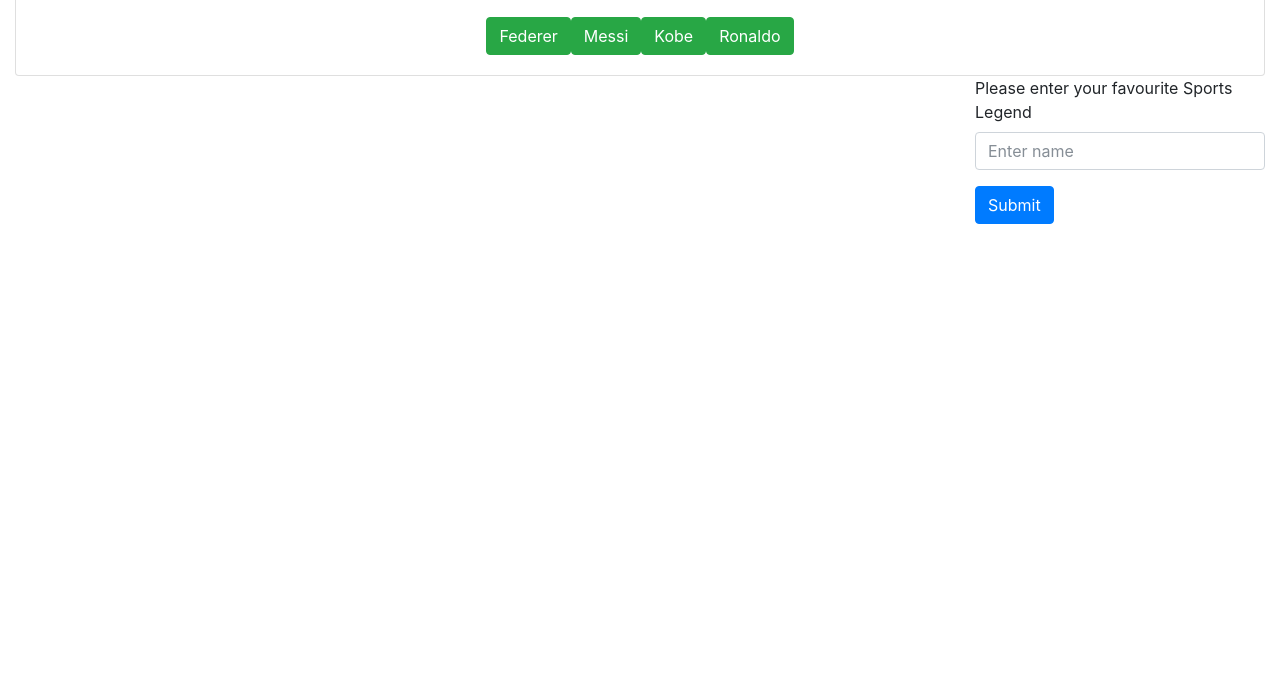
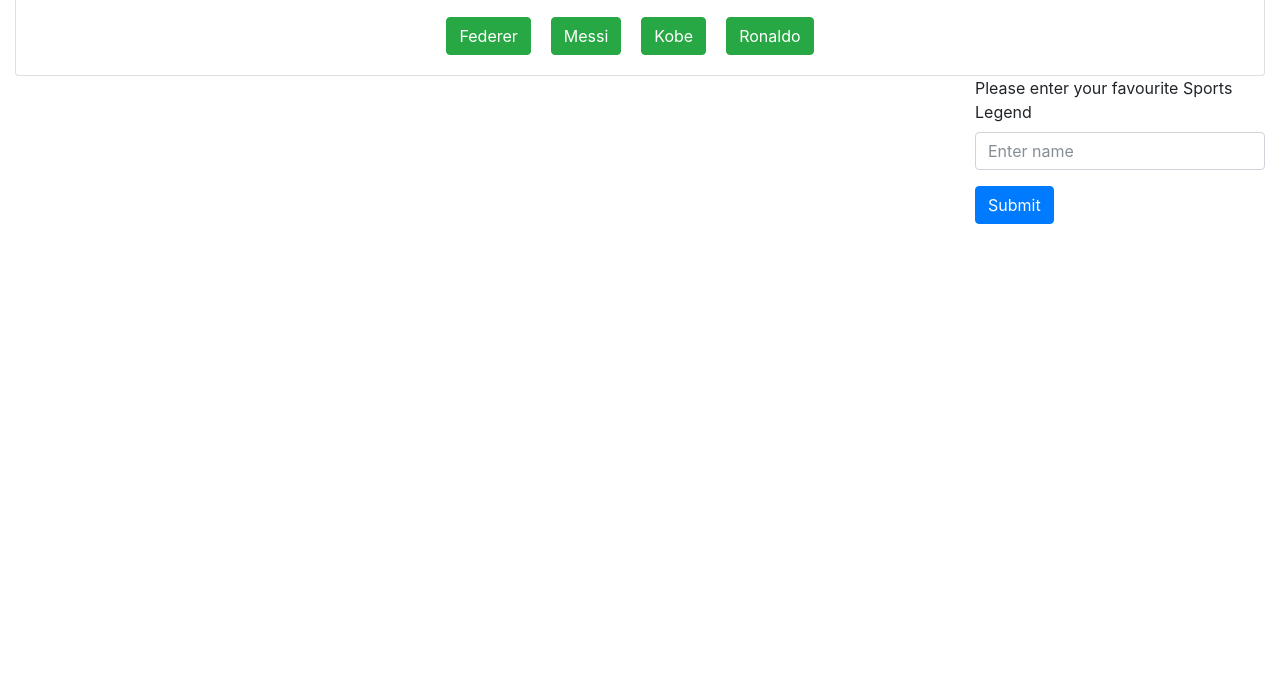
Before and after one commit to anishbnair/GifTastic, a plain HTML site: page index.html in a window 1280 px wide. Shown: the part 104-800 px from the top of the page. Drawn offline with nearby package versions, Linux system fonts and the light colour scheme.

Commit message:
included margin for legend buttons

```diff
--- a/assets/css/style.css
+++ b/assets/css/style.css
@@ -10,3 +10,7 @@
     font-size: 50px;
     color: sienna;
 }
+
+button {
+    margin-right: 20px;
+}
```
